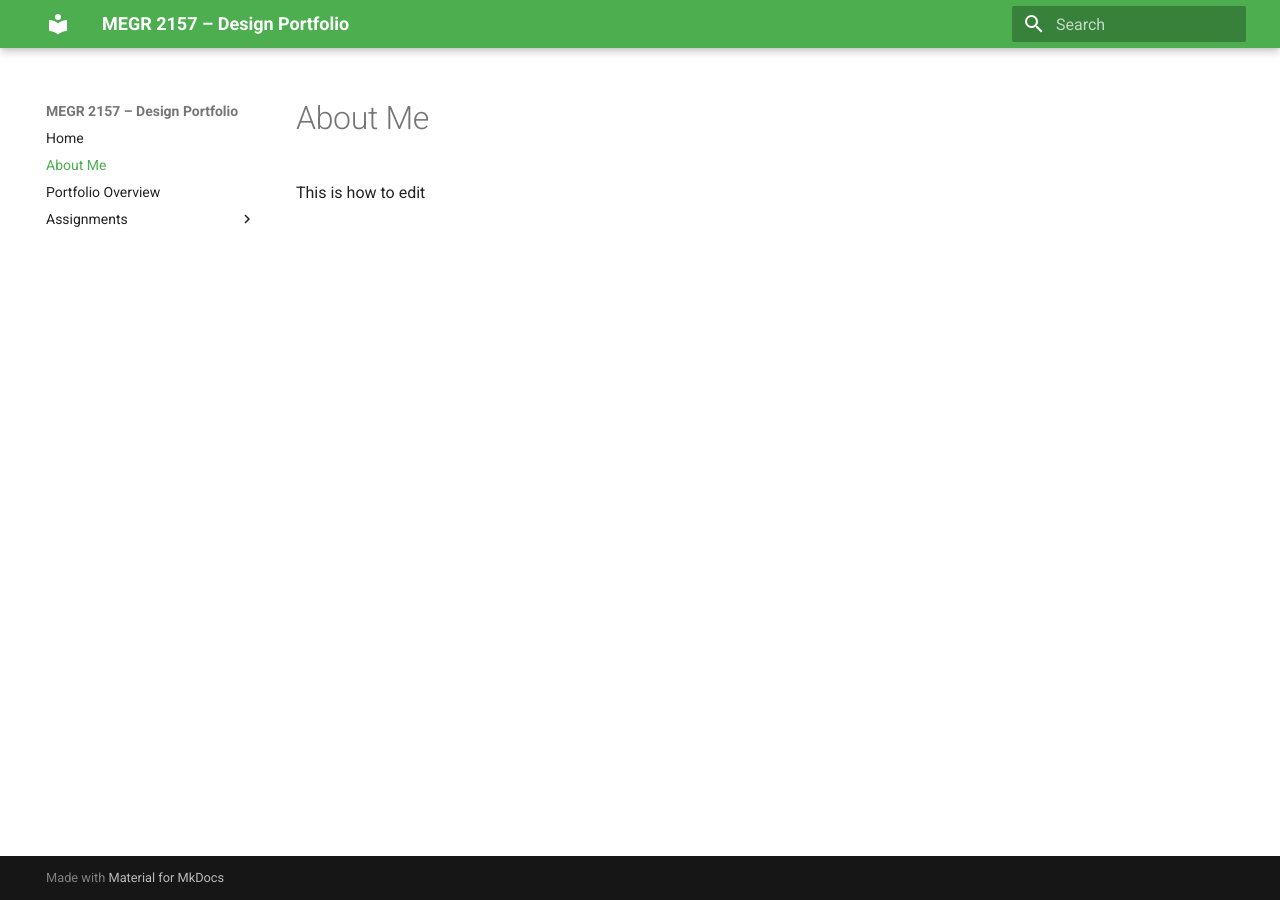
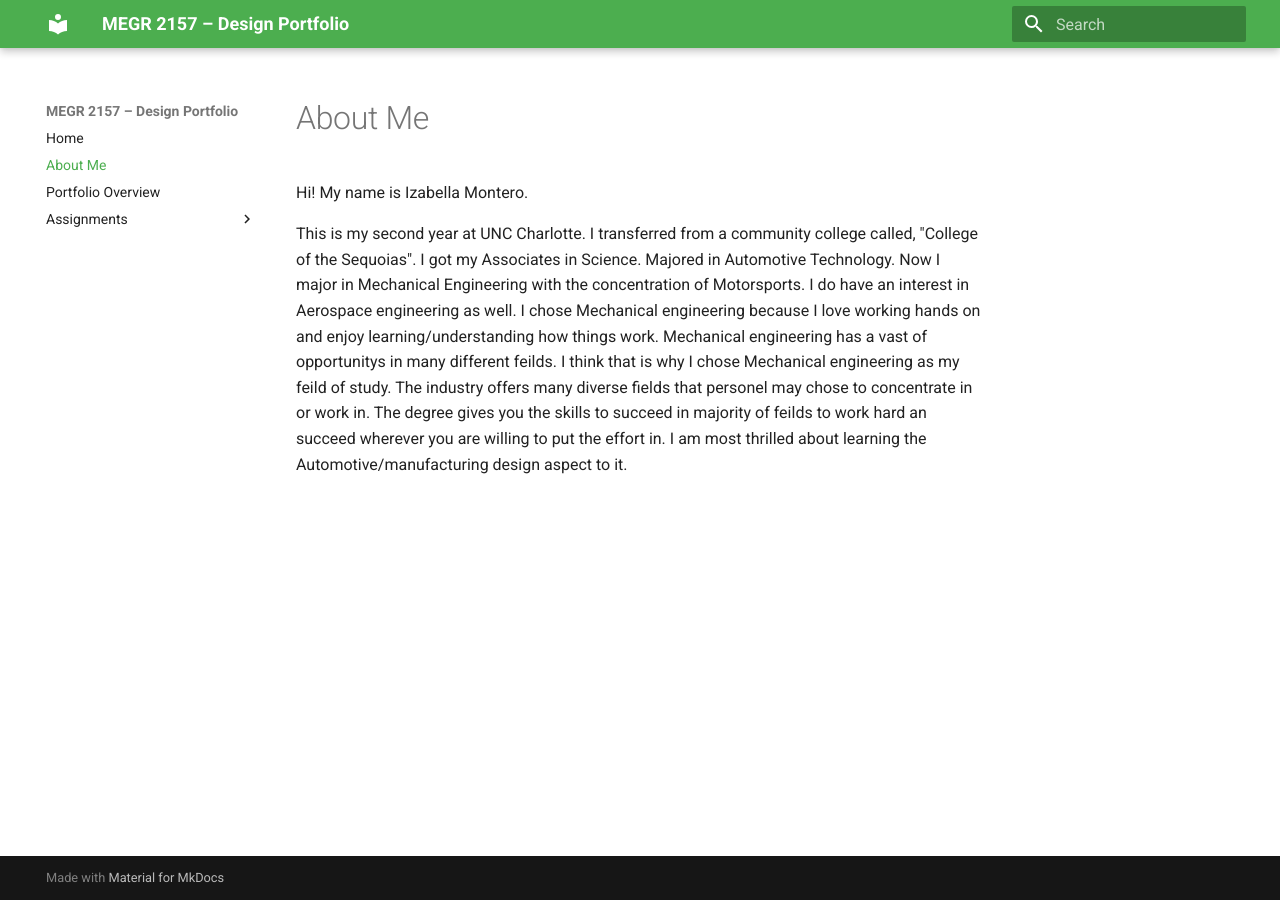
Before and after one commit to IzabellaMontero/megr2157-portfolio, an MkDocs documentation site: the page built from docs/aboutme/index.md, in a window 1280 px wide. Built offline with MkDocs 1.6.1 and Material for MkDocs 9.7.7, drawn with Linux system fonts in a browser that asks for light colours.

Commit message:
Update 'About Me' section with personal details
Added personal introduction and educational background.

```diff
--- a/docs/aboutme/index.md
+++ b/docs/aboutme/index.md
@@ -1,2 +1,4 @@
 #About Me
-This is how to edit
+Hi! My name is Izabella Montero.
+
+This is my second year at UNC Charlotte. I transferred from a community college called, "College of the Sequoias". I got my Associates in Science. Majored in Automotive Technology. Now I major in Mechanical Engineering with the concentration of Motorsports. I do have an interest in Aerospace engineering as well. I chose Mechanical engineering because I love working hands on and enjoy learning/understanding how things work. Mechanical engineering has a vast of opportunitys in many different feilds. I think that is why I chose Mechanical engineering as my feild of study. The industry offers many diverse fields that personel may chose to concentrate in or work in. The degree gives you the skills to succeed in majority of feilds to work hard an succeed wherever you are willing to put the effort in. I am most thrilled about learning the Automotive/manufacturing design aspect to it.
```
